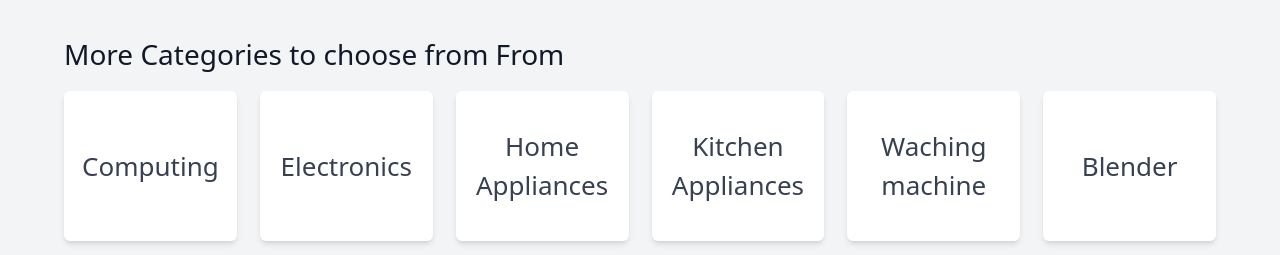
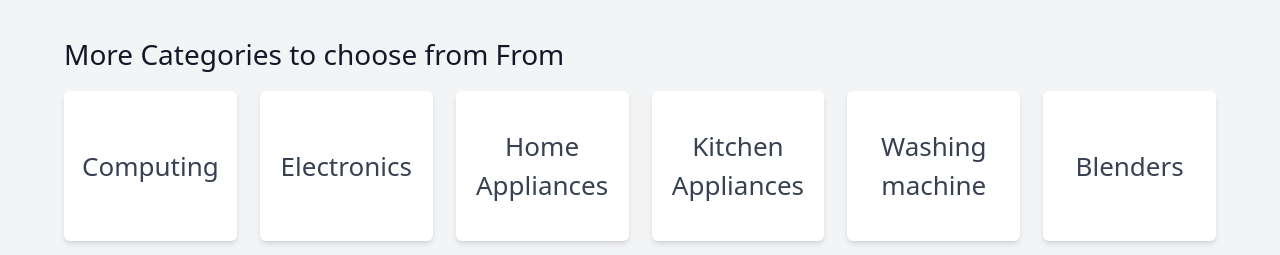
Before and after one commit to QuantumByte-Factory/naswasoko_client, a React (Create React App) app: page / in a window 1280 px wide. Shown: the part 2880-3135 px from the top of the page. Built offline with nearby package versions, Linux system fonts and the light colour scheme; no server answers.

Commit message:
ft grammar

```diff
--- a/src/components/CatsHome.jsx
+++ b/src/components/CatsHome.jsx
@@ -23,7 +23,7 @@ const brands = [
     { name: 'Lg', image: lg },
 ];
 
-const categories = ['Computing', 'Electronics', 'Home Appliances', 'Kitchen Appliances', 'Waching machine', 'Blender'];
+const categories = ['Computing', 'Electronics', 'Home Appliances', 'Kitchen Appliances', 'Washing machine', 'Blenders'];
 
 const CatsHome = () => {
     return (
```
